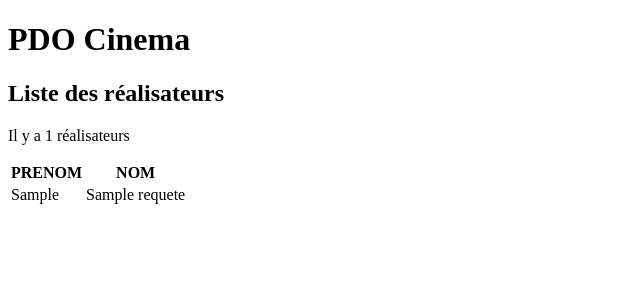
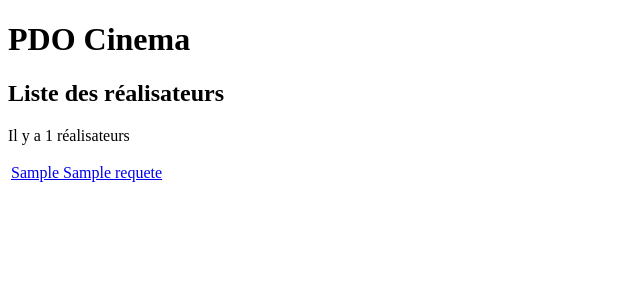
Before and after one commit to romdk/cinema, a PHP site: template view/listRealisateur.php in a window 1280 px wide. Shown: the part 106-406 px from the top of the page, without its empty margins (0-640 px from the left). Run offline with PHP 8.4, Linux system fonts and the light colour scheme; the template is opened without the code that fills it: most values are stand-ins (such as "Sample title", 1, 10 or a date in 2020).

Commit message:
ajout href realisateur

```diff
--- a/view/listRealisateur.php
+++ b/view/listRealisateur.php
@@ -3,18 +3,12 @@
 <p> Il y a <?= $requete->rowCount() ?> réalisateurs</p>
 
 <table>
-    <thead>
-        <tr>
-            <th>PRENOM</th>
-            <th>NOM</th>
-        </tr>
-    </thead>
     <tbody>
         <?php
             foreach($requete->fetchAll() as $realisateur) { ?>
             <tr>
-                <td><?= $realisateur['prenom_personne'] ?></td>
-                <td><?= $realisateur['nom_personne'] ?></td>
+                <td><a href="index.php?action=detailRealisateur&id=<?= $realisateur['id_realisateur'] ?>"><?= $realisateur['prenom_personne'].' '.$realisateur['nom_personne'] ?></a></td>
+                <td></td>
             </tr>
         <?php } ?>
     </tbody>
```
